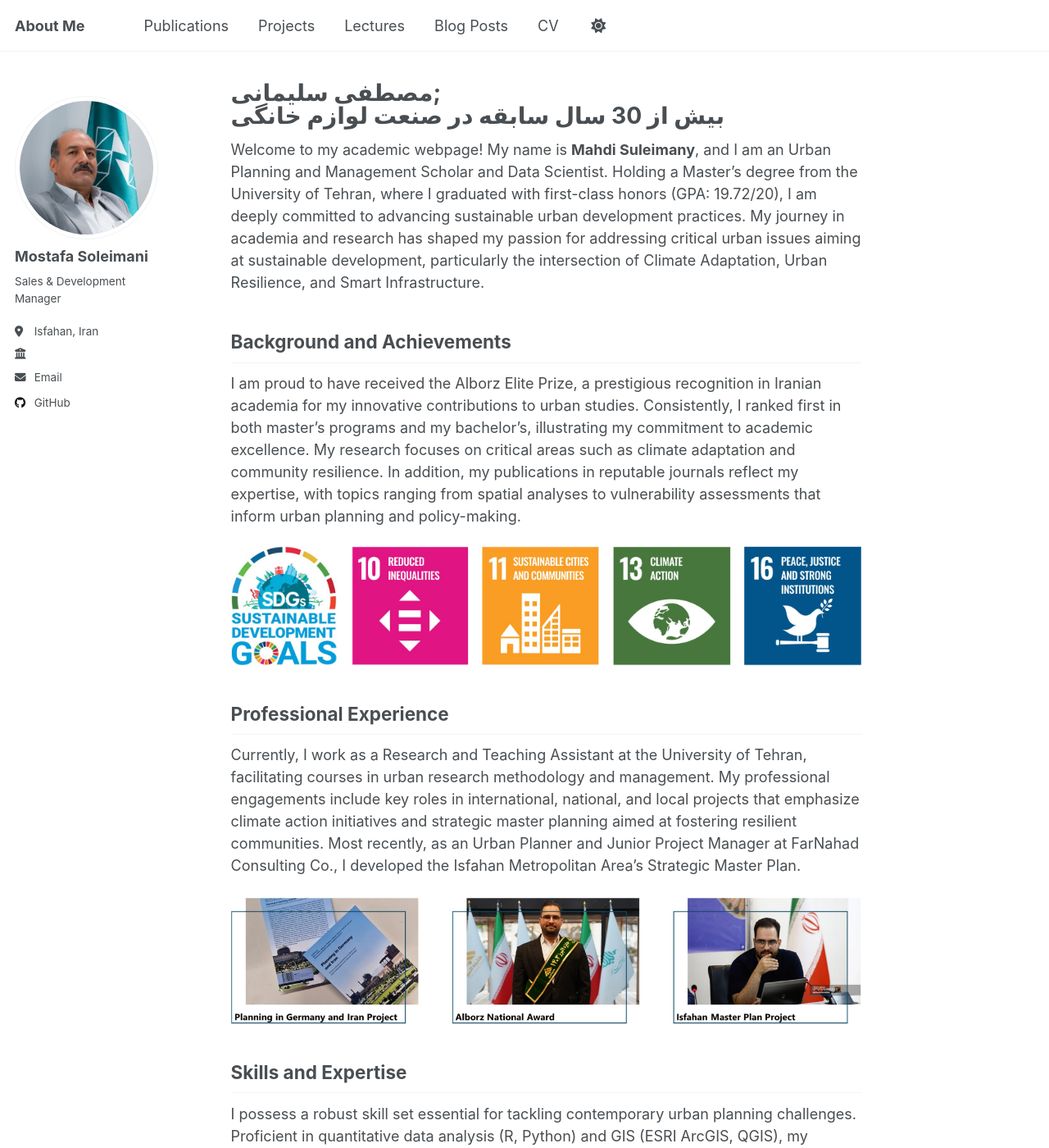
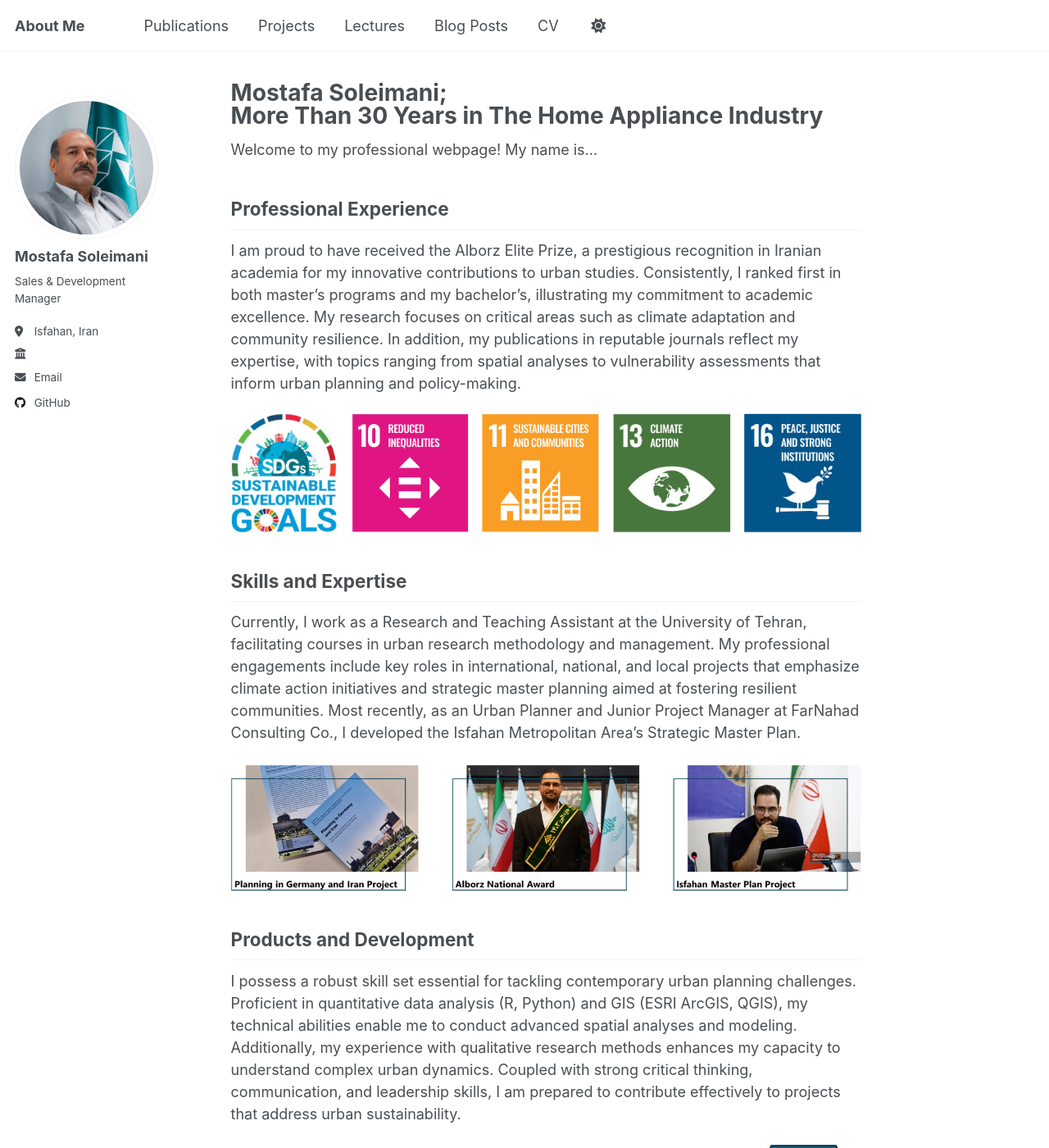
Before and after one commit to mo-soleimani/mo-soleimani.github.io, a Jekyll site: the page built from _pages/about.md, in a window 1280 px wide and 1400 px high. Shown: the whole window at 82% size. Built offline with Jekyll 4.4.1, drawn with Linux system fonts in a browser that asks for light colours; some web fonts are replaced.

Commit message:
Update about.md

```diff
--- a/_pages/about.md
+++ b/_pages/about.md
@@ -1,27 +1,27 @@
 ---
 permalink: /
-title: 'مصطفی سلیمانی; <br> بیش از 30 سال سابقه در صنعت لوازم خانگی'
+title: 'Mostafa Soleimani; <br> More Than 30 Years in The Home Appliance Industry'
 author_profile: true
 redirect_from:
   - /about/
   - /about.html
 ---
 
-Welcome to my academic webpage! My name is **Mahdi Suleimany**, and I am an Urban Planning and Management Scholar and Data Scientist. Holding a Master’s degree from the University of Tehran, where I graduated with first-class honors (GPA: 19.72/20), I am deeply committed to advancing sustainable urban development practices. My journey in academia and research has shaped my passion for addressing critical urban issues aiming at sustainable development, particularly the intersection of Climate Adaptation, Urban Resilience, and Smart Infrastructure.
+Welcome to my professional webpage! My name is...
 
-Background and Achievements
+Professional Experience
 ------
 I am proud to have received the Alborz Elite Prize, a prestigious recognition in Iranian academia for my innovative contributions to urban studies. Consistently, I ranked first in both master’s programs and my bachelor’s, illustrating my commitment to academic excellence. My research focuses on critical areas such as climate adaptation and community resilience. In addition, my publications in reputable journals reflect my expertise, with topics ranging from spatial analyses to vulnerability assessments that inform urban planning and policy-making.
 
 <img src="/images/SDGs.jpg" alt="Sustainable Development Goals" style="width: 100%; display: block; margin: 0 auto;" />
 
-Professional Experience
+Skills and Expertise
 ------
 Currently, I work as a Research and Teaching Assistant at the University of Tehran, facilitating courses in urban research methodology and management. My professional engagements include key roles in international, national, and local projects that emphasize climate action initiatives and strategic master planning aimed at fostering resilient communities. Most recently, as an Urban Planner and Junior Project Manager at FarNahad Consulting Co., I developed the Isfahan Metropolitan Area’s Strategic Master Plan.
 
 <img src="/images/PRJ.jpg" alt="Projects" style="width: 100%; display: block; margin: 0 auto;" />
 
-Skills and Expertise
+Products and Development
 ------
 I possess a robust skill set essential for tackling contemporary urban planning challenges. Proficient in quantitative data analysis (R, Python) and GIS (ESRI ArcGIS, QGIS), my technical abilities enable me to conduct advanced spatial analyses and modeling. Additionally, my experience with qualitative research methods enhances my capacity to understand complex urban dynamics. Coupled with strong critical thinking, communication, and leadership skills, I am prepared to contribute effectively to projects that address urban sustainability.
 
```
